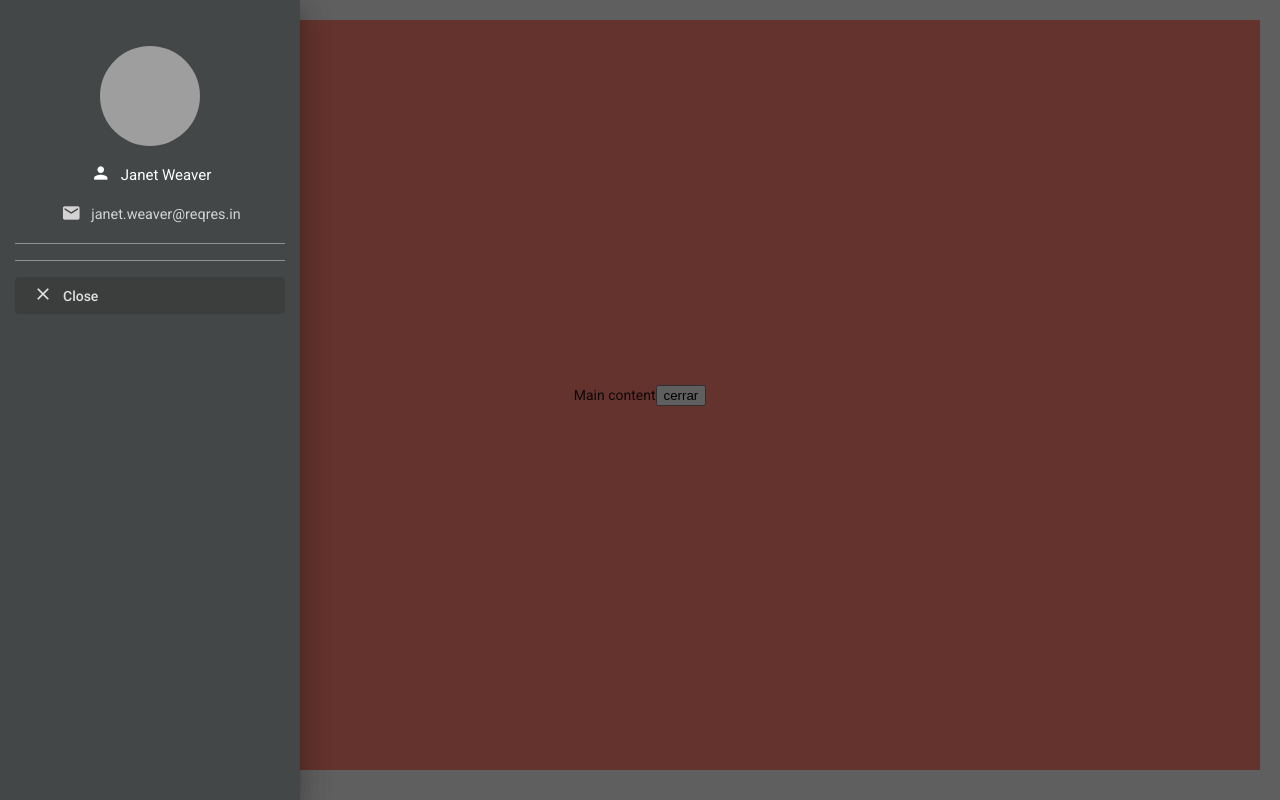
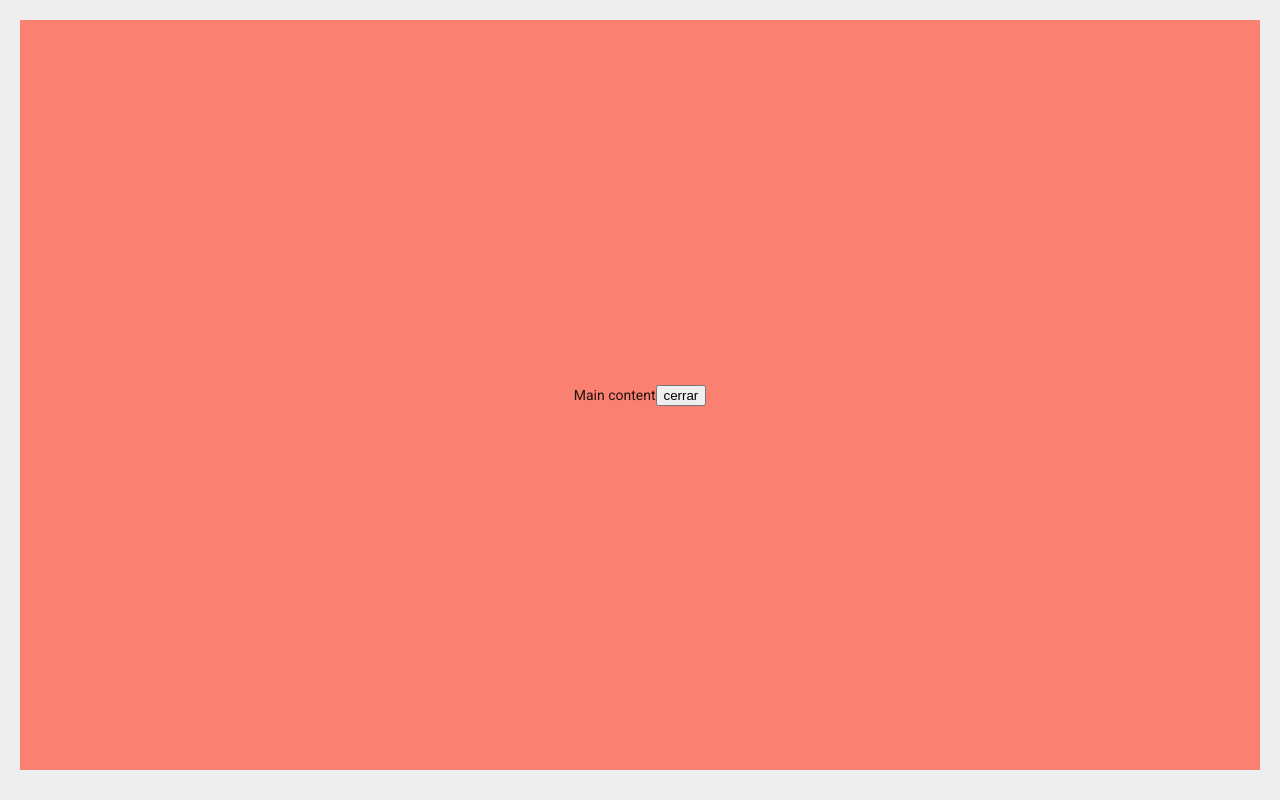
Before and after one commit to Alexsaurio/admin-user, an Angular app: page / in a window 1280 px wide. Built offline with nearby package versions, Linux system fonts and the light colour scheme; sample sign-in values are in the browser's storage; grey boxes are pictures that could not be loaded.

Commit message:
cambio estetico dentro del sidenav

```diff
--- a/src/app/app.module.ts
+++ b/src/app/app.module.ts
@@ -15,6 +15,7 @@ import { MatButtonModule } from '@angular/material/button';
 import { MatToolbarModule } from '@angular/material/toolbar';
 import { MatSidenavModule } from '@angular/material/sidenav';
 import { MatDividerModule } from '@angular/material/divider';
+import { MatTooltipModule } from '@angular/material/tooltip';
 
 // importacion de servicios
 import { UserService  } from './core/services/user/user.service';
@@ -51,6 +52,7 @@ import { RegisterComponent } from './layout/register/register.component';
     MatToolbarModule,
     MatSidenavModule,
     MatDividerModule,
+    MatTooltipModule
 
   ],
   providers: [UserService, AuthService],
--- a/src/app/layout/home/home.component.html
+++ b/src/app/layout/home/home.component.html
@@ -1,21 +1,25 @@
 <mat-sidenav-container class="sidenav-container">
-<!-- *ngIf="true" -->
-    <mat-sidenav #sidenav="matSidenav" opened>
+    <mat-sidenav #sidenav="matSidenav">
 
         <img class="avatar" [src]="userView.avatar" />
         <h4 class="name">
-            <mat-icon>person</mat-icon>
+            <mat-icon color="primary">person</mat-icon>
             {{userView.first_name}} {{userView.last_name}}
         </h4>
         <p class="designation">
-            <mat-icon>email</mat-icon>
+            <mat-icon color="primary">email</mat-icon>
             {{userView.email}}
         </p>
+        <button mat-icon-button color="primary" aria-label="Edit information"
+            matTooltip="Edit information" matTooltipPosition="right">
+            <mat-icon>edite</mat-icon>
+        </button>
+
         <mat-divider></mat-divider>
 
         <mat-divider></mat-divider>
 
-        <button mat-button class="menu-button" (click)="sidenav.toggle()">
+        <button color="primary" mat-button class="menu-button" (click)="sidenav.toggle()">
             <mat-icon>close</mat-icon>
             <span>Close</span>
         </button>
--- a/src/index.html
+++ b/src/index.html
@@ -2,7 +2,7 @@
 <html lang="es">
 <head>
   <meta charset="utf-8">
-  <title>Administracion de usuarios</title>
+  <title>User administration</title>
   <base href="/">
   <meta name="viewport" content="width=device-width, initial-scale=1">
   <link rel="icon" type="image/x-icon" href="favicon.ico">
```
